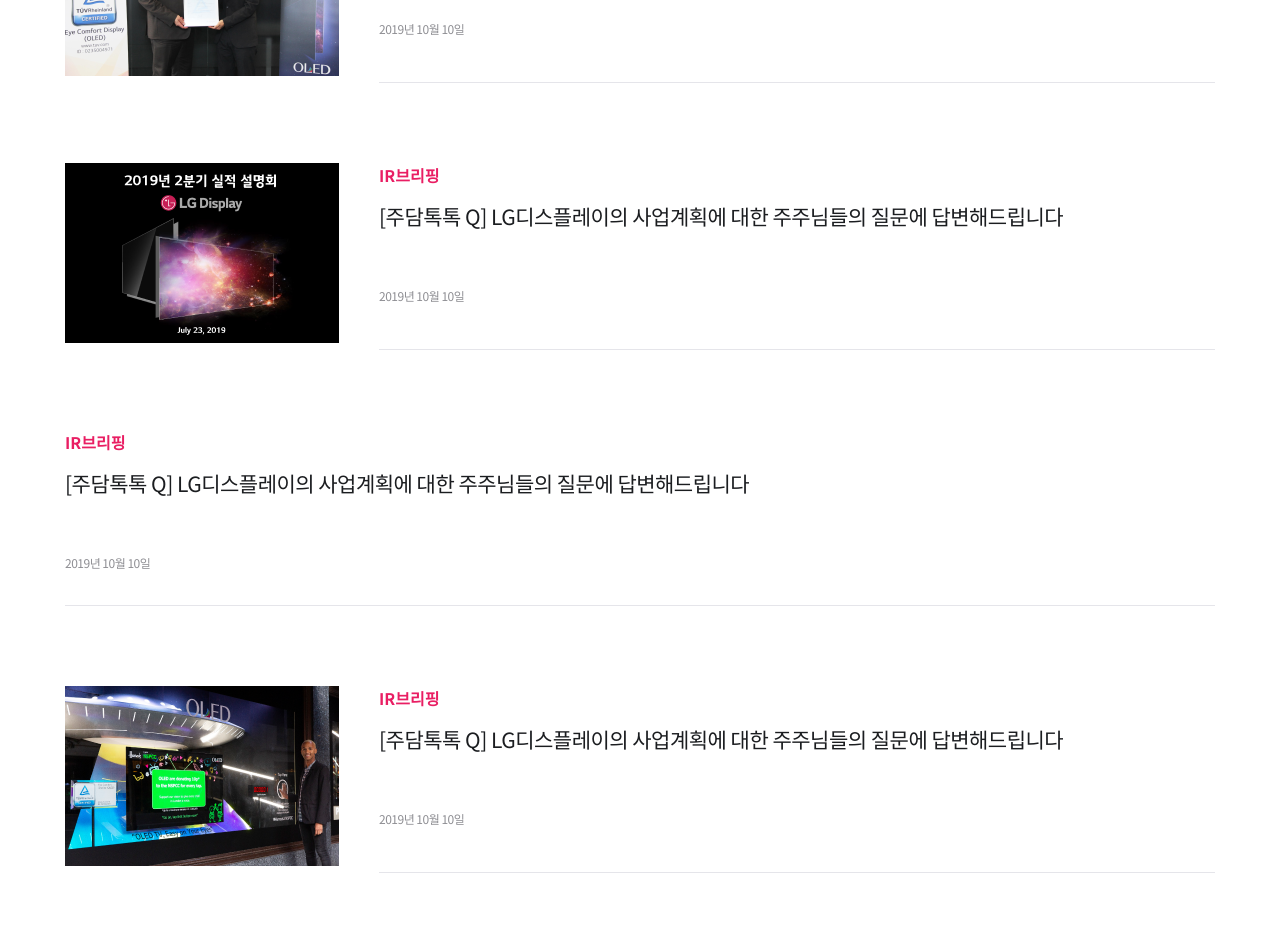
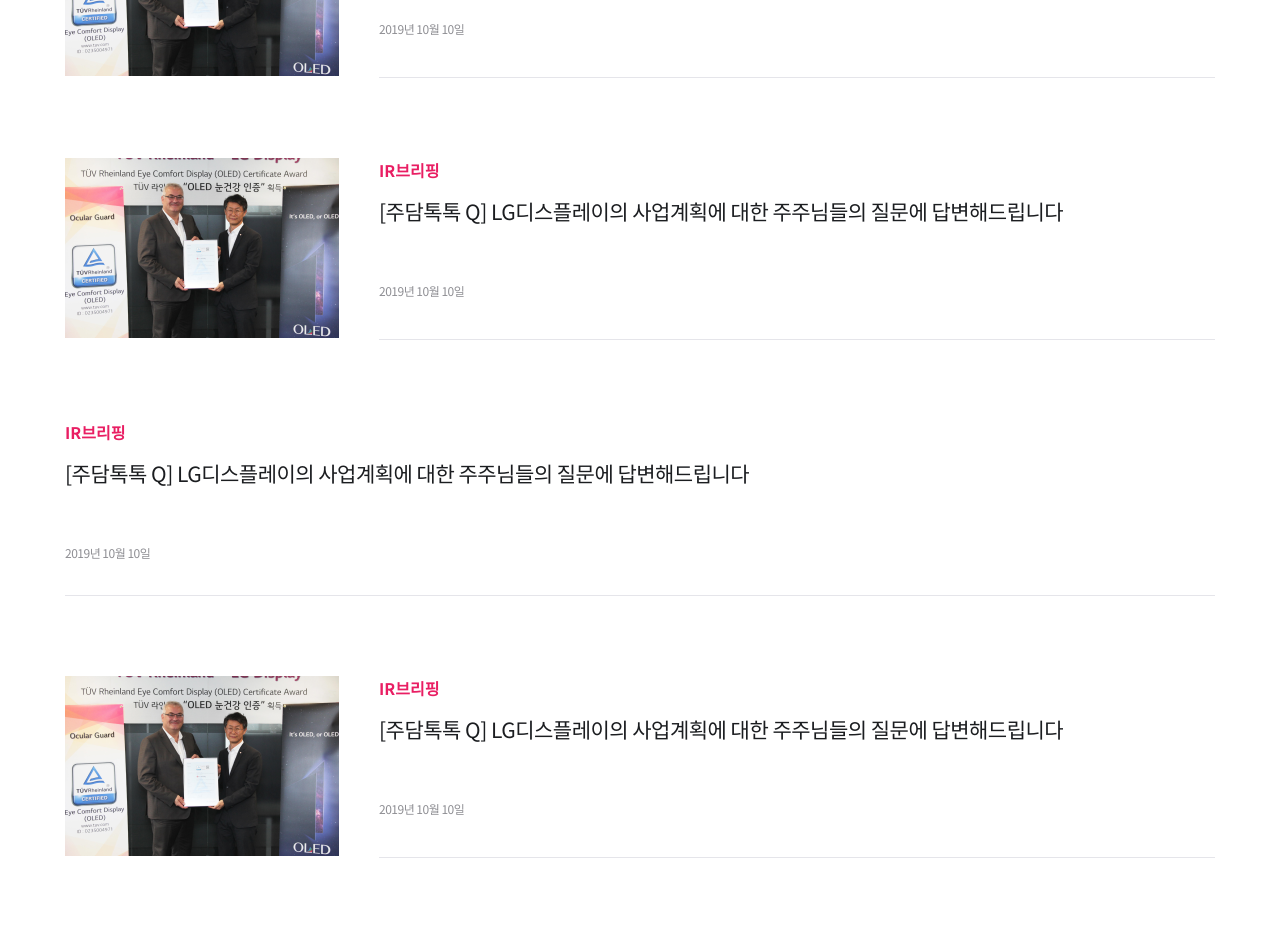
Before and after one commit to SeoHaKwon/IRGO, a Vue app: page / in a window 1280 px wide. Shown: the part 5180-6122 px from the top of the page. Built offline with nearby package versions, Linux system fonts and the light colour scheme; what vue-css-donut-chart would draw is missing.

Commit message:
ir 간격 재수정

```diff
--- a/src/components/HomeIrNews.vue
+++ b/src/components/HomeIrNews.vue
@@ -17,12 +17,10 @@
         <li
             @click="clickModal(true)"
         >
-            <div class="image">
             <img
-                    width="100%"
+                class="image"
                 src="../assets/img/ir_image_01.png"
             />
-            </div>
             <div class="information">
                 <h5 class="PC">IR브리핑</h5>
                 <h4>[주담톡톡 Q] LG디스플레이의 사업계획에 대한 주주님들의 질문에 답변해드립니다</h4>
@@ -32,12 +30,10 @@
         <li
             @click="clickModal(true)"
         >
-            <div class="image">
             <img
-                    width="100%"
-                    src="../assets/img/ir_image_02.png"
+                class="image"
+                src="../assets/img/ir_image_01.png"
             />
-            </div>
             <div class="information">
                 <h5 class="PC">IR브리핑</h5>
                 <h4>[주담톡톡 Q] LG디스플레이의 사업계획에 대한 주주님들의 질문에 답변해드립니다</h4>
@@ -56,12 +52,10 @@
         <li
             @click="clickModal(true)"
         >
-            <div class="image">
             <img
-                    width="100%"
-                    src="../assets/img/ir_image_03.png"
+                class="image"
+                src="../assets/img/ir_image_01.png"
             />
-            </div>
             <div class="information">
                 <h5 class="PC">IR브리핑</h5>
                 <h4>[주담톡톡 Q] LG디스플레이의 사업계획에 대한 주주님들의 질문에 답변해드립니다</h4>
@@ -412,6 +406,7 @@
                 & .image {
                     overflow: hidden;
                     flex-basis: 30%;
+                    width: 30%;
                     flex-shrink: 0;
                     margin-bottom: 0;
                     margin-right: 20px;
```
Lines whose indentation alone changed are shown as unchanged.
